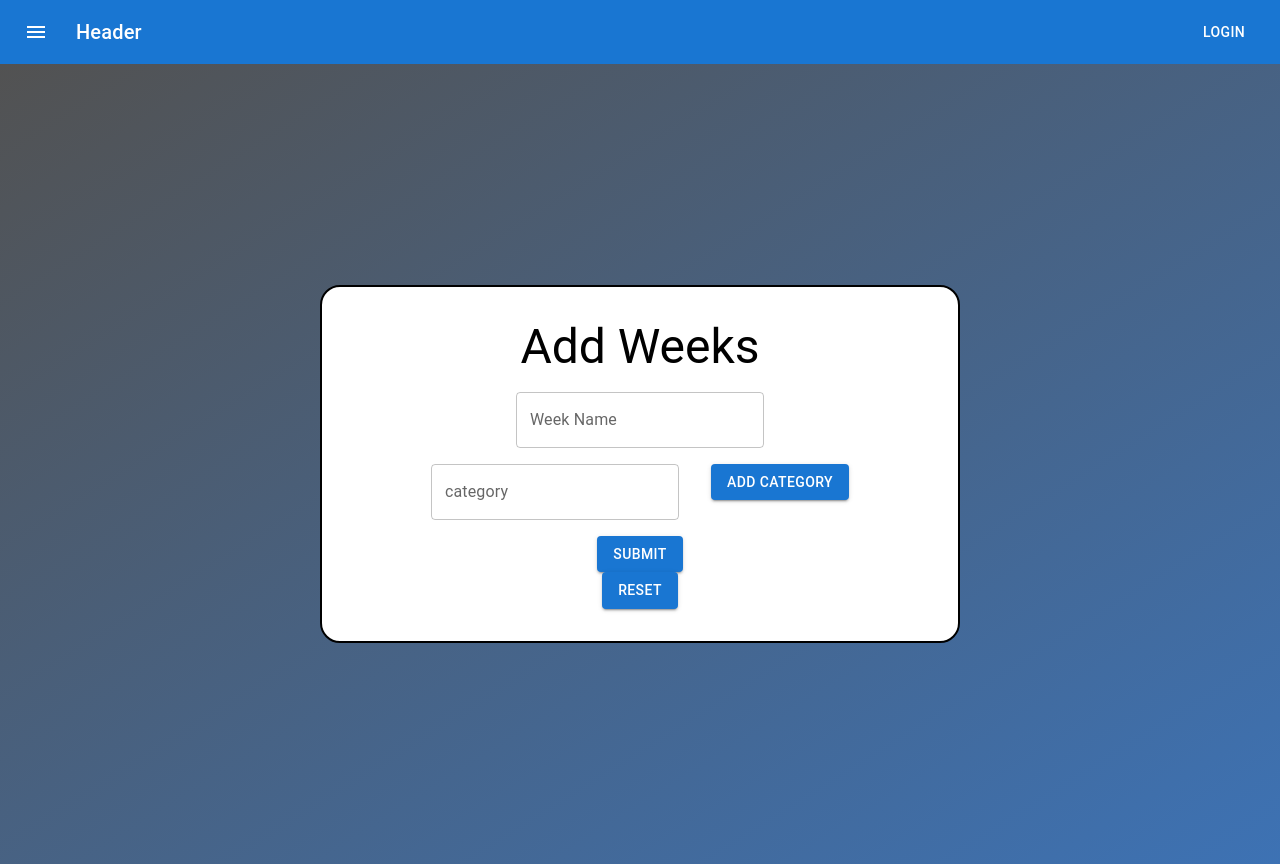
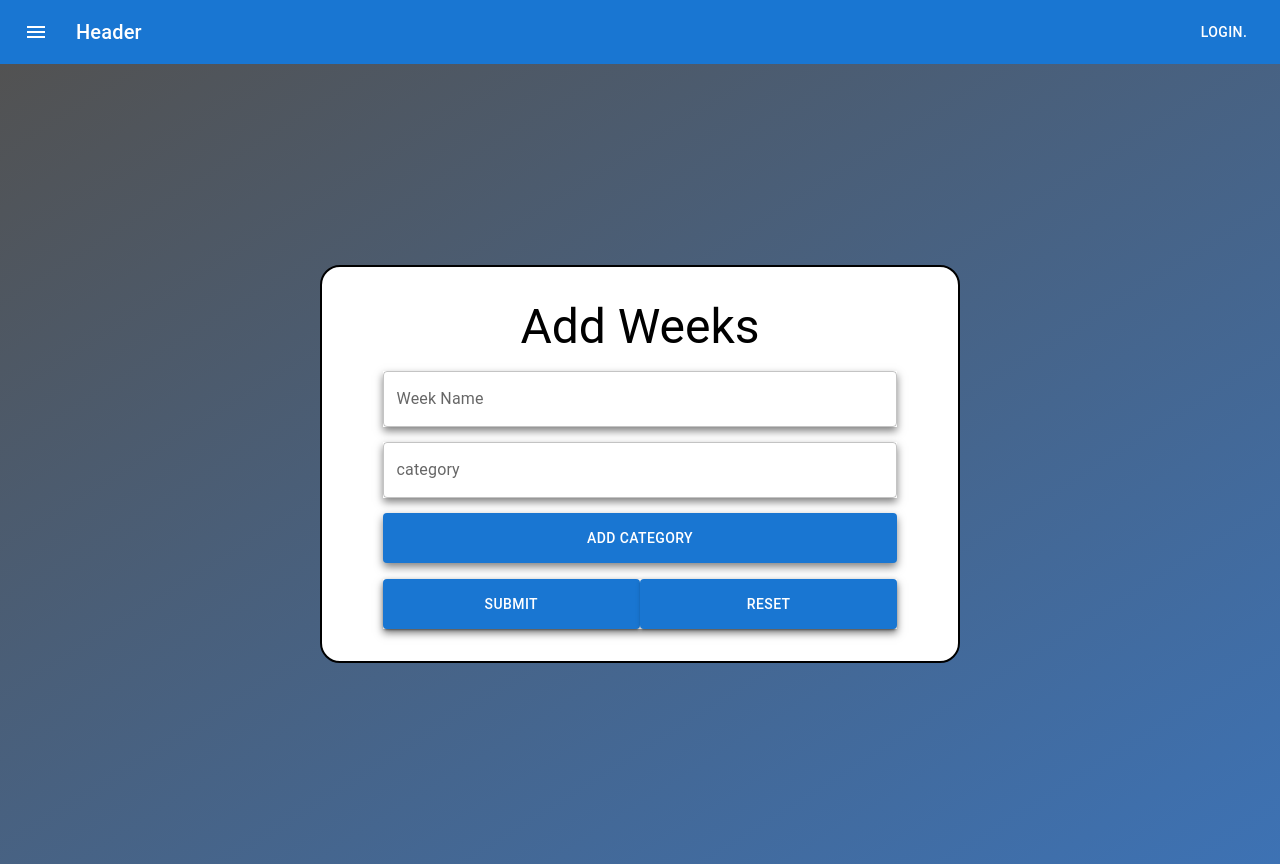
Before and after one commit to bilalmirza1006/Luminogics-Edu-Portal, a React (Create React App) app: page /add-week in a window 1280 px wide. Built offline with nearby package versions, Linux system fonts and the light colour scheme.

Commit message:
signin signup add week screen bugs fix and loding show when when api call and other texfiled disable working

```diff
--- a/src/App.js
+++ b/src/App.js
@@ -19,7 +19,7 @@ function App() {
         <Route path="/add-week" element={<AddWeeks />} />
         <Route path="/sign-in" element={<SignIn />} />
         <Route path="/sign-up" element={<SignUp />} />
-        {/* <Route path="/" element={<Domy />} /> */}
+        {/* <Route path="/" element={<DomyScreen />} /> */}
         <Route path="/week/:id/:item" element={<Week />} />
       </Routes>
     </div>
--- a/src/screens/AddWeeks.jsx
+++ b/src/screens/AddWeeks.jsx
@@ -1,4 +1,5 @@
 import {
+  Alert,
   Box,
   Button,
   Chip,
@@ -16,9 +17,11 @@ function AddWeeks() {
   const [name, setName] = useState("");
   const [category, setCategory] = useState("");
   const [list, setList] = useState([]);
+  const [showAlert, setShowAlert] = useState(false);
 
   const theme = useTheme();
-  const matches = useMediaQuery(theme.breakpoints.up("lg"));
+  const matches = useMediaQuery(theme.breakpoints.up("sm"));
+
   const leftSideStyle = {
     backgroundColor: "white",
     padding: "2rem",
@@ -53,20 +56,44 @@ function AddWeeks() {
   };
 
   const handleApi = () => {
+    if (name.trim() === "" || list.length === 0) {
+      // alert("hallo");
+      // <Alert variant="outlined" severity="error">
+      //   This is an error alert — check it out!
+      // </Alert>;
+      setShowAlert(true);
+    } else {
+      setName("");
+      setList([]);
       axios
         .post("http://localhost:6464/api/add-weeks", {
           name: name,
           item: list,
         })
         .then((response) => {
-        // setLoading(true);
-        // alert('Product Add')
-        // fetchApi();
-        // console.log("hi", response)
+          if (!response.data.success) {
+            throw new Error("complet all the fields");
+          }
+          console.log(response);
+          // navigate("/sign-in");
+          alert("submitted");
+        })
+        .catch((error) => {
+          alert(error);
+          console.log("CATCH: ", error);
         });
+      // setList([]);
+      // setName("");
+    }
+  };
+
+  const handleReset = () => {
+    setList([]);
+    setName("");
   };
 
   return (
+    <div>
       <Box
         sx={{
           minWidth: "100%",
@@ -77,30 +104,44 @@ function AddWeeks() {
           background: "linear-gradient(to right bottom,  #525252, #3d72b4)",
         }}
       >
+        {/* <Grid sx={{ width: "40%" }}> */}
         <Grid item xs={12} sm={6} sx={leftSideStyle}>
           <div
             style={{
-            width: "80%",
+              width: "90%",
               display: "flex",
               flexDirection: "column",
               justifyContent: "center",
               alignItems: "center",
-            // border: "2px solid black",
             }}
           >
+            {showAlert && (
+              <Alert variant="outlined" severity="error">
+                This is an error alert — check it out!
+              </Alert>
+            )}
             <Typography variant={matches ? "h3" : "h6"} color="black" mb={2}>
               Add Weeks
             </Typography>
 
             <TextField
+              sx={{
+                width: "100%",
+                boxShadow: "0px 4px 8px rgba(0, 0, 0, 0.5)",
+                marginBottom: "15px",
+              }}
               label="Week Name"
               variant="outlined"
               value={name}
               onChange={(e) => setName(e.target.value)}
             />
-          <Box>
+            {/* <Box> */}
             <TextField
-              sx={{ m: 2 }}
+              sx={{
+                width: "100%",
+                boxShadow: "0px 4px 8px rgba(0, 0, 0, 0.5)",
+                marginBottom: "15px",
+              }}
               id="outlined-basic"
               label="category"
               variant="outlined"
@@ -113,6 +154,8 @@ function AddWeeks() {
                 sx={{
                   display: "flex",
                   flexDirection: matches ? "row" : "column",
+                  flexWrap: "wrap",
+                  // flex-wrap: wrap,
                   height: "70%",
                   width: "100%",
                   borderRadius: "8px",
@@ -142,6 +185,12 @@ function AddWeeks() {
               </Typography>
             ) : null}
             <Button
+              sx={{
+                width: "100%",
+                height: "50px",
+                boxShadow: "0px 4px 8px rgba(0, 0, 0, 0.5)",
+                marginBottom: 2,
+              }}
               size="medium"
               onClick={() => {
                 if (category.trim() === "") {
@@ -149,23 +198,62 @@ function AddWeeks() {
                 } else {
                   setList([...list, category]);
                   setCategory("");
-                  // alert("clicked");
                   console.log("history", list);
                 }
               }}
-              sx={{ m: 2 }}
+              // sx={{ m: 2 }}
               variant="contained"
             >
               Add Category
             </Button>
-          </Box>
-          <Button variant="contained" onClick={handleApi}>
+            {/* </Box> */}
+            <Box
+              sx={{
+                // width: "100%",
+
+                width: "100%",
+                display: "flex",
+                // flexDirection: "column",
+                justifyContent: "center",
+                alignItems: "center",
+
+                // height: "50px",
+                boxShadow: "0px 4px 8px rgba(0, 0, 0, 0.5)",
+                // marginBottom: 2,
+                // display: "flex",
+              }}
+            >
+              <Button
+                sx={{
+                  width: "100%",
+                  height: "50px",
+                  boxShadow: "0px 4px 8px rgba( 0.5)",
+                  // marginBottom: 2,
+                  // display: "flex",
+                }}
+                variant="contained"
+                onClick={handleApi}
+              >
                 Submit
               </Button>
-          <Button variant="contained">reset</Button>
+              <Button
+                sx={{
+                  width: "100%",
+                  height: "50px",
+                  boxShadow: "0px 4px 8px rgba( 0.5)",
+                  // marginBottom: 2,
+                  // display: "flex",
+                }}
+                variant="contained"
+                onClick={handleReset}
+              >
+                reset
+              </Button>
+            </Box>
           </div>
         </Grid>
       </Box>
+    </div>
   );
 }
 
--- a/src/screens/Header.jsx
+++ b/src/screens/Header.jsx
@@ -40,7 +40,16 @@ function Header() {
                 Header
               </Link>
             </Typography>
-            <Button color="inherit">Login</Button>
+
+            <Button color="inherit">
+              <Link
+                style={{ color: "white", textDecoration: "none" }}
+                to={"/sign-in"}
+              >
+                {" "}
+                Login.
+              </Link>
+            </Button>
           </Toolbar>
         </AppBar>
       </Box>
--- a/src/screens/SignIn.jsx
+++ b/src/screens/SignIn.jsx
@@ -1,6 +1,7 @@
 import {
   Box,
   Button,
+  CircularProgress,
   Grid,
   IconButton,
   InputAdornment,
@@ -26,6 +27,7 @@ function SignIn() {
   const theme = useTheme();
   const matches = useMediaQuery(theme.breakpoints.up("sm"));
   const handleClickShowPassword = () => setShowPassword(!showPassword);
+  const [loading, setLoading] = useState(false);
 
   //  const theme = useTheme();
   // const matches = useMediaQuery(theme.breakpoints.up("lg"));
@@ -39,6 +41,7 @@ function SignIn() {
   const handelApi = () => {
     console.log("signin", email, password);
     // navigate("/");
+    setLoading(true);
     axios
       .post("http://localhost:6464/api/login", {
         // name: name,
@@ -66,7 +69,7 @@ function SignIn() {
     flexDirection: "column",
     justifyContent: "center",
     alignItems: "center",
-    height: matches ? "80vh" : "70vh",
+    height: matches ? "80%" : "70%",
     border: "2px solid black",
     width: matches ? "50%" : "80%",
     borderRadius: "20px",
@@ -81,15 +84,9 @@ function SignIn() {
           display: "flex",
           alignItems: "center",
           justifyContent: "center",
-          // backgroundColor: "gray",
           background: "linear-gradient(to right bottom,  #525252, #3d72b4)",
-          // background: l("to bottom, red, blue"),
-          // backgroundColor: theme.palette.mode === "dark" ? "#1A2027" : "#fffff",
-          // textShadow: "0px 4px 8px rgba(0, 0, 0, 0.5)",
-          // boxShadow: "0px 4px 8px rgba(0, 0, 0, 0.7)",
         }}
       >
-        {/* <Grid sx={{ width: "40%" }}> */}
         <Grid item xs={12} sm={6} sx={leftSideStyle}>
           <div
             style={{
@@ -113,6 +110,7 @@ function SignIn() {
               id="filled-basic"
               label="Email"
               variant="filled"
+              disabled={loading}
               mb={2}
               value={email}
               onChange={handelEmail}
@@ -126,6 +124,7 @@ function SignIn() {
               id="outlined-password-input"
               label="Password"
               variant="filled"
+              disabled={loading}
               value={password}
               onChange={handelPassword}
               autoComplete="current-password"
@@ -147,6 +146,9 @@ function SignIn() {
                 ),
               }}
             />
+            {loading ? (
+              <CircularProgress size={24} />
+            ) : (
               <Button
                 sx={{
                   width: "100%",
@@ -160,18 +162,21 @@ function SignIn() {
               >
                 Signin
               </Button>
+            )}
 
-            <Box
+            {/* <Box
               sx={{
                 display: "flex",
-                p: 2,
+                // p: 2,
               }}
-            >
+            > */}
             <Box>
-                <Typography>If you don't have an account, please:</Typography>
+              <Typography sx={{ marginTop: "10px" }}>
+                Don't have an account yet?:
+              </Typography>
             </Box>
             <Link to={"/sign-up"}> Signup.</Link>
-            </Box>
+            {/* </Box> */}
 
             <Typography>or sign in with</Typography>
             <Box
@@ -228,7 +233,6 @@ function SignIn() {
             </Box>
           </div>
         </Grid>
-        {/* </Grid> */}
       </Box>
     </div>
   );
--- a/src/screens/SignUp.jsx
+++ b/src/screens/SignUp.jsx
@@ -1,6 +1,7 @@
 import {
   Box,
   Button,
+  CircularProgress,
   Grid,
   IconButton,
   InputAdornment,
@@ -20,13 +21,18 @@ import { Link, useNavigate } from "react-router-dom";
 
 function SignUp() {
   const [showPassword, setShowPassword] = useState("true");
+  const [showConfirmPassword, setShowConfirmPassword] = useState("true");
   const [name, setName] = useState("");
   const [email, setEmail] = useState("");
   const [password, setPassword] = useState("");
+  const [confirmPassword, setConfirmPassword] = useState("");
+  const [loading, setLoading] = useState(false);
 
   const theme = useTheme();
   const matches = useMediaQuery(theme.breakpoints.up("sm"));
   const handleClickShowPassword = () => setShowPassword(!showPassword);
+  const handleShowConfirmPassword = () =>
+    setShowConfirmPassword(!showConfirmPassword);
   const handelEmail = (event) => {
     setEmail(event.target.value);
   };
@@ -36,10 +42,17 @@ function SignUp() {
   const handelPassword = (event) => {
     setPassword(event.target.value);
   };
+  const handelConfirmPassword = (event) => {
+    setConfirmPassword(event.target.value);
+  };
+
+  const validation = () => confirmPassword === password;
   const navigate = useNavigate();
 
   const handelApi = () => {
-    console.log("signup", name, email, password);
+    // console.log("signup", name, email, password);
+    setLoading(true);
+    if (validation()) {
       axios
         .post("http://localhost:6464/api/register-user", {
           name: name,
@@ -58,6 +71,9 @@ function SignUp() {
           alert(error);
           console.log("CATCH: ", error);
         });
+    } else {
+      return alert("match");
+    }
   };
 
   const leftSideStyle = {
@@ -67,7 +83,7 @@ function SignUp() {
     flexDirection: "column",
     justifyContent: "center",
     alignItems: "center",
-    height: matches ? "80vh" : "70vh",
+    height: matches ? "80%" : "70%",
     border: "2px solid black",
     width: matches ? "50%" : "80%",
     borderRadius: "20px",
@@ -108,6 +124,7 @@ function SignUp() {
               id="filled-basic"
               label="Name"
               variant="filled"
+              disabled={loading}
               mb={2}
               value={name}
               onChange={handelName}
@@ -120,6 +137,7 @@ function SignUp() {
               id="filled-basic"
               label="Email"
               variant="filled"
+              disabled={loading}
               mb={2}
               value={email}
               onChange={handelEmail}
@@ -133,6 +151,7 @@ function SignUp() {
               id="outlined-password-input"
               label="Password"
               variant="filled"
+              disabled={loading}
               value={password}
               onChange={handelPassword}
               autoComplete="current-password"
@@ -154,6 +173,48 @@ function SignUp() {
                 ),
               }}
             />
+
+            <TextField
+              sx={{
+                m: 2,
+                width: "100%",
+                boxShadow: "0px 4px 8px rgba(0, 0, 0, 0.5)",
+              }}
+              id="outlined-password-input"
+              label="Password"
+              variant="filled"
+              disabled={loading}
+              helperText={
+                confirmPassword &&
+                !validation() && (
+                  <p style={{ color: "red" }}>Passwords do not match</p>
+                )
+              }
+              value={confirmPassword}
+              onChange={handelConfirmPassword}
+              autoComplete="current-password"
+              type={showConfirmPassword ? "password" : "text"}
+              InputProps={{
+                endAdornment: (
+                  <InputAdornment position="end">
+                    <IconButton
+                      aria-label="toggle password visibility"
+                      onClick={handleShowConfirmPassword}
+                    >
+                      {showConfirmPassword ? (
+                        <VisibilityOffIcon />
+                      ) : (
+                        <VisibilityIcon />
+                      )}
+                    </IconButton>
+                  </InputAdornment>
+                ),
+              }}
+            />
+
+            {loading ? (
+              <CircularProgress size={24} />
+            ) : (
               <Button
                 sx={{
                   width: "100%",
@@ -167,18 +228,21 @@ function SignUp() {
               >
                 Signin
               </Button>
+            )}
 
-            <Box
+            {/* <Box
               sx={{
                 display: "flex",
                 p: 2,
               }}
-            >
+            > */}
             <Box>
-                <Typography>Already have an account?</Typography>
+              <Typography sx={{ marginTop: "10px" }}>
+                Have an account already?
+              </Typography>
             </Box>
             <Link to={"/sign-in"}> SignIn.</Link>
-            </Box>
+            {/* </Box> */}
 
             <Typography>or signUp with</Typography>
             <Box
```
Also changed, not shown: src/constants/home.js (+12 -0 lines), src/screens/DomyScreen.jsx (added, +49 -0 lines). Lines whose indentation alone changed are shown as unchanged.
